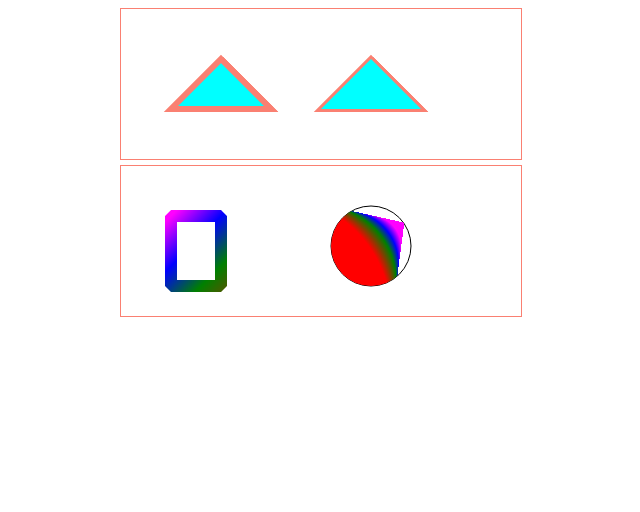
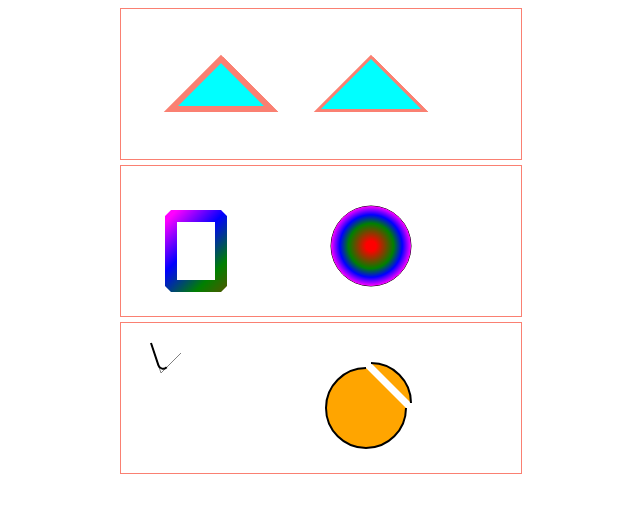
Before and after one commit to sychd/wooden-dummy, a website: page canvas/index.html in a window 1280 px wide. Shown: the whole page, without its empty margins (319-959 px from the left). Drawn offline with Linux system fonts and the light colour scheme.

Commit message:
canvas train updated

```diff
--- a/canvas/index.html
+++ b/canvas/index.html
@@ -19,6 +19,7 @@
 <body>
     <canvas id="canvasPath"></canvas>
     <canvas id="canvasGradient"></canvas>
+    <canvas id="canvasArcTo"></canvas>
 </body>
 
 </html>
--- a/canvas/script.js
+++ b/canvas/script.js
@@ -1,11 +1,49 @@
 window.onload = main;
 const el = (selector, host = document) => host.querySelector(selector);
+
 function main() {
     canvasWithPaths();
     canvasWithGradientFill();
+    canvasWithArcTo();
 }
 
+function canvasWithArcTo() {
+    const ctx = prepareCanvas('canvasArcTo');
 
+    ctx.strokeStyle = 'gray';
+    ctx.lineWidth = 1;
+    ctx.beginPath();
+    ctx.moveTo(30, 20);
+    ctx.lineTo(40, 50);
+    ctx.lineTo(60, 30);
+    ctx.stroke();
+    ctx.strokeStyle = 'black';
+    ctx.fillStyle = 'orange';
+    ctx.lineWidth = 2;
+    ctx.beginPath();
+    ctx.moveTo(30, 20);
+    ctx.arcTo(40, 50, 60, 30, 5);
+    ctx.stroke();
+
+    const arc = {
+        x: 250,
+        y: 80,
+        r: 40,
+        startAngle: 0,
+        endAngle: 1.5 * Math.PI
+    };
+
+    ctx.beginPath();
+
+    ctx.arc(arc.x, arc.y, arc.r, arc.startAngle, arc.endAngle, true);
+    ctx.fill();
+    ctx.stroke();
+
+    ctx.beginPath();
+    ctx.arc(arc.x - 5, arc.y + 5, arc.r, arc.startAngle, arc.endAngle);
+    ctx.fill();
+    ctx.stroke();
+}
 
 function canvasWithGradientFill() {
     const ctx = prepareCanvas('canvasGradient');
@@ -13,13 +51,24 @@ function canvasWithGradientFill() {
 }
 
 function drawRectsWithGradientFill(ctx) {
-    const arc = { x: 250, y: 80, r: 40, startAngle: 0, endAngle: 2 * Math.PI };
+    const arc = {
+        x: 250,
+        y: 80,
+        r: 40,
+        startAngle: 0,
+        endAngle: 2 * Math.PI
+    };
     const rect = {
         point: new Point(50, 50),
         size: new Size(50, 70)
     };
     const gradientShift = 100;
-    const gradientPoint = {x0: rect.point.x, y0: rect.point.y, x1: rect.point.x + gradientShift, y1: rect.point.y + gradientShift};
+    const gradientPoint = {
+        x0: rect.point.x,
+        y0: rect.point.y,
+        x1: rect.point.x + gradientShift,
+        y1: rect.point.y + gradientShift
+    };
     ctx.save();
 
     ctx.lineWidth = 12;
@@ -31,7 +80,7 @@ function drawRectsWithGradientFill(ctx) {
 
     ctx.restore();
     ctx.arc(arc.x, arc.y, arc.r, arc.startAngle, arc.endAngle);
-    const gradientRadial = ctx.createRadialGradient(arc.x, arc.y, 30, gradientPoint.x1, gradientPoint.y1, 120); //random
+    const gradientRadial = ctx.createRadialGradient(arc.x, arc.y, 40, arc.x, arc.y, 5); //random
     addColorStops(gradientRadial);
     ctx.fillStyle = gradientRadial;
     ctx.stroke();
@@ -90,9 +139,17 @@ function prepareCanvas(id) {
 
     return ctx;
 }
+
 function Point(x, y) {
-    return { x, y };
+    return {
+        x,
+        y
+    };
 }
+
 function Size(width, height) {
-    return { width, height };
+    return {
+        width,
+        height
+    };
 }
```
